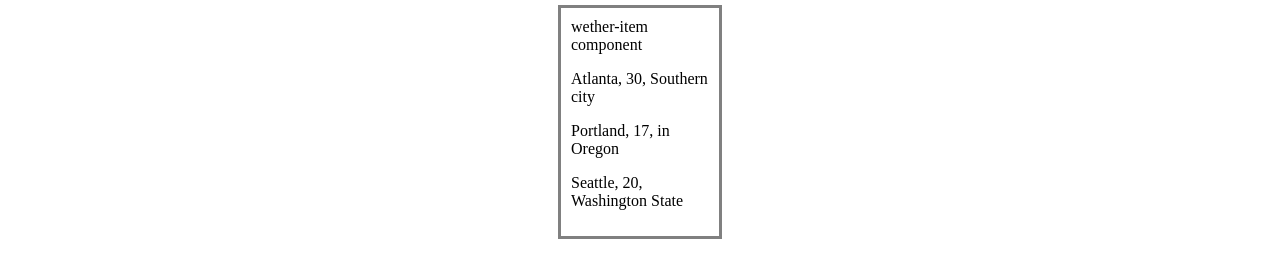
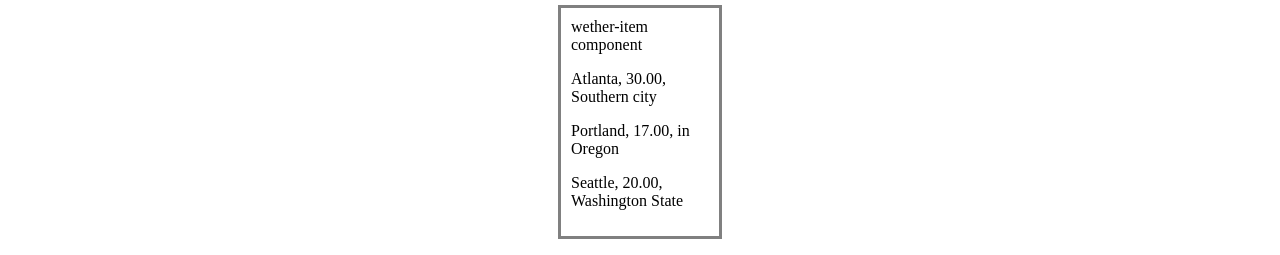
Before and after one commit to inbalz/ComponentsTask, an Angular app: page / in a window 1280 px wide. Shown: the part 251-506 px from the top of the page. Built offline with nearby package versions, Linux system fonts and the light colour scheme.

Commit message:
finished exc. 4

```diff
--- a/src/app/components/weather-item/weather-item.component.html
+++ b/src/app/components/weather-item/weather-item.component.html
@@ -6,6 +6,6 @@
   </div>
   <div class="desc"> {{weatherItem.description}} </div> -->
     <div *ngFor="let item of weatherItem">
-      <p>{{item.cityName}}, {{item.temperature}}, {{item.description}}</p>
+      <p>{{item.cityName}}, {{item.temperature | number:'1.2-2'}}, {{item.description}}</p>
     </div>
 </div>
```
